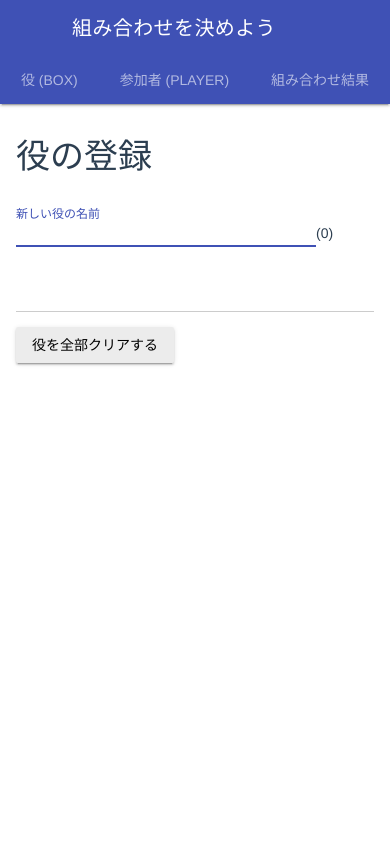
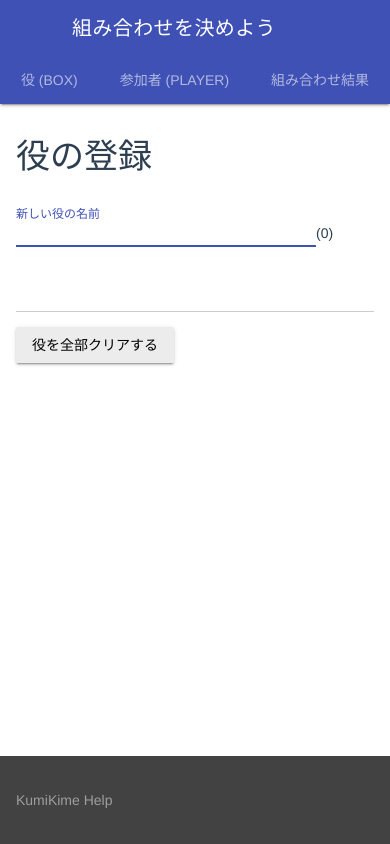
Before and after one commit to maripiyoko/kumi-kime, a Vue app: page / in a window 390 px wide. Built offline with nearby package versions, Linux system fonts and the light colour scheme.

Commit message:
Fix smartphone view. Add footer.

```diff
--- a/index.html
+++ b/index.html
@@ -2,6 +2,7 @@
 <html>
   <head>
     <meta charset="utf-8">
+    <meta name="viewport" content="width=device-width, initial-scale=1.0, minimum-scale=1.0">
     <title>kumi-kime</title>
     <link rel="stylesheet" href="https://fonts.googleapis.com/icon?family=Material+Icons">
     <link rel="stylesheet" href="https://code.getmdl.io/1.3.0/material.indigo-pink.min.css">
--- a/src/App.vue
+++ b/src/App.vue
@@ -17,6 +17,14 @@
       </section>
       <player-list v-on:matchBoxPlayers="players_callback" :boxPlayers="boxPlayers"　:remainingPlayers="remainingPlayers"></player-list>
     </main>
+
+    <footer class="mdl-mini-footer">
+      <div class="mdl-mini-footer__left-section">
+        <ul class="mdl-mini-footer__link-list">
+          <li><a href="http://kumikime.zuccha.net">KumiKime Help</a></li>
+        </ul>
+      </div>
+    </footer>
   </div>
 </template>
 
```
